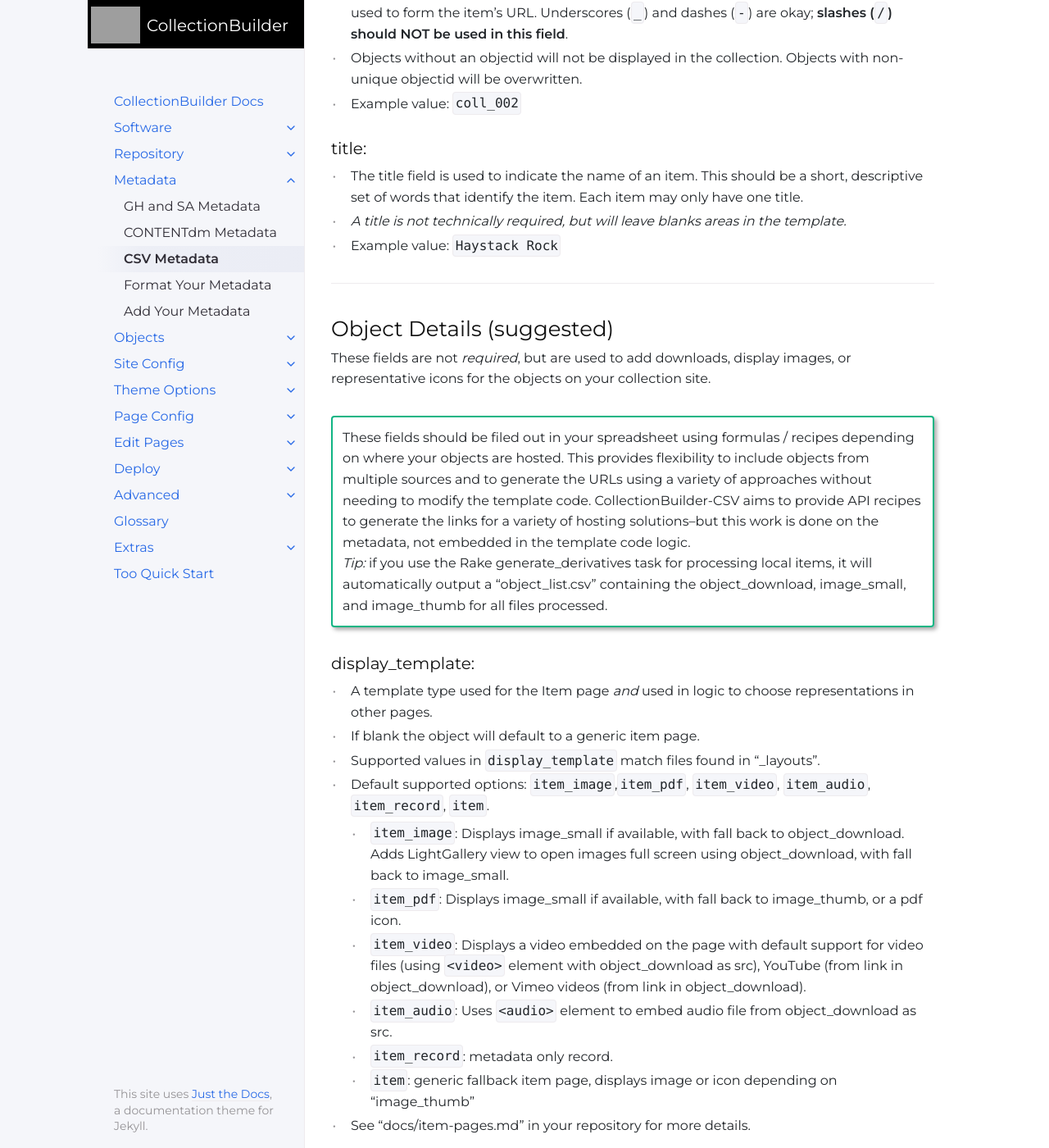
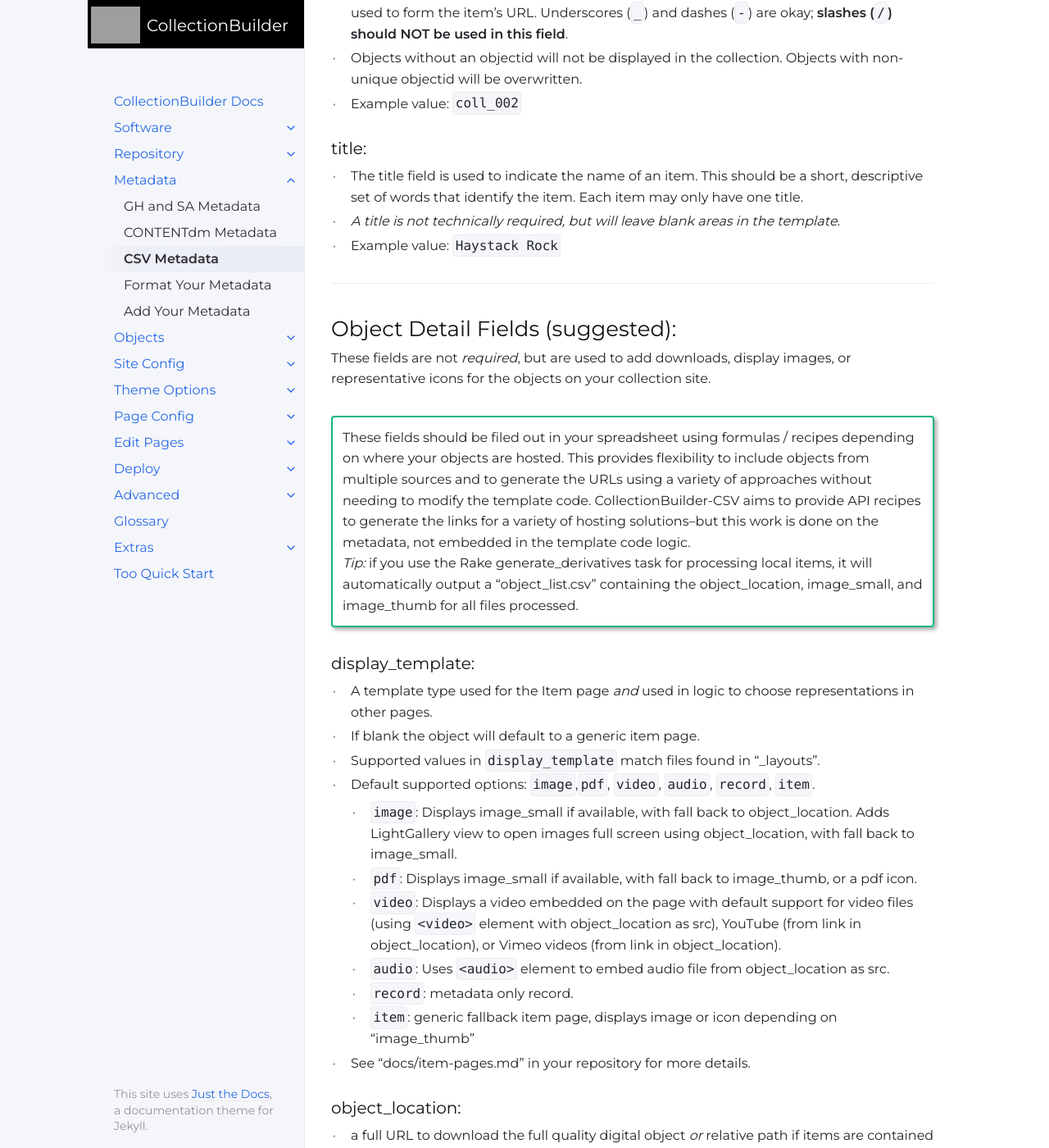
Before and after one commit to CollectionBuilder/cb-docs, a Jekyll site: the page built from docs/metadata/csv_metadata.md, in a window 1280 px wide and 1400 px high, scrolled down 736 px. Shown: the whole window at 82% size. Built offline with Jekyll 4.4.1, drawn with Linux system fonts in a browser that asks for light colours; some of the changed text lies outside the part shown.

Commit message:
some csv updates

```diff
--- a/docs/metadata/csv_metadata.md
+++ b/docs/metadata/csv_metadata.md
@@ -31,12 +31,12 @@ Just ensure that you create the required fields following the conventions descri
 ### title:
 
 - The title field is used to indicate the name of an item. This should be a short, descriptive set of words that identify the item. Each item may only have one title.
-- *A title is not technically required, but will leave blanks areas in the template.*
+- *A title is not technically required, but will leave blank areas in the template.*
 - Example value: `Haystack Rock`
 
 ------------
 
-## Object Details (suggested)
+## Object Detail Fields (suggested):
 
 These fields are not *required*, but are used to add downloads, display images, or representative icons for the objects on your collection site.
 
@@ -44,26 +44,26 @@ These fields are not *required*, but are used to add downloads, display images,
 These fields should be filed out in your spreadsheet using formulas / recipes depending on where your objects are hosted.
 This provides flexibility to include objects from multiple sources and to generate the URLs using a variety of approaches without needing to modify the template code.
 CollectionBuilder-CSV aims to provide API recipes to generate the links for a variety of hosting solutions--but this work is done on the metadata, not embedded in the template code logic.<br>
-*Tip:* if you use the Rake generate_derivatives task for processing local items, it will automatically output a "object_list.csv" containing the object_download, image_small, and image_thumb for all files processed.
+*Tip:* if you use the Rake generate_derivatives task for processing local items, it will automatically output a "object_list.csv" containing the object_location, image_small, and image_thumb for all files processed.
 
 ### display_template:
 
 - A template type used for the Item page *and* used in logic to choose representations in other pages.
 - If blank the object will default to a generic item page.
 - Supported values in `display_template` match files found in "_layouts".
-- Default supported options: `item_image`,`item_pdf`, `item_video`, `item_audio`, `item_record`, `item`.
-    - `item_image`: Displays image_small if available, with fall back to object_download. Adds LightGallery view to open images full screen using object_download, with fall back to image_small.
-    - `item_pdf`: Displays image_small if available, with fall back to image_thumb, or a pdf icon.
-    - `item_video`: Displays a video embedded on the page with default support for video files (using `<video>` element with object_download as src), YouTube (from link in object_download), or Vimeo videos (from link in object_download).
-    - `item_audio`: Uses `<audio>` element to embed audio file from object_download as src.
-    - `item_record`: metadata only record.
+- Default supported options: `image`,`pdf`, `video`, `audio`, `record`, `item`.
+    - `image`: Displays image_small if available, with fall back to object_location. Adds LightGallery view to open images full screen using object_location, with fall back to image_small.
+    - `pdf`: Displays image_small if available, with fall back to image_thumb, or a pdf icon.
+    - `video`: Displays a video embedded on the page with default support for video files (using `<video>` element with object_location as src), YouTube (from link in object_location), or Vimeo videos (from link in object_location).
+    - `audio`: Uses `<audio>` element to embed audio file from object_location as src.
+    - `record`: metadata only record.
     - `item`: generic fallback item page, displays image or icon depending on "image_thumb"
 - See "docs/item-pages.md" in your repository for more details.
 
-### object_download:
+### object_location:
 
 - a full URL to download the full quality digital object *or* relative path if items are contained with in the project.
-- Most objects will have an `object_download` value, the link where the digital file can be downloaded or accessed in a different platform.
+- Most objects will have an `object_location` value, the link where the digital file can be downloaded or accessed in a different platform.
 - If this field is blank, the item will become a metadata only record.
 - Example value for object in project: `/objects/demo_002.pdf`
 - Example value for external object: `https://digital.lib.uidaho.edu/digital/iiif/expforsav/390/full/max/0/default.jpg`
@@ -83,8 +83,8 @@ Do not include the `baseurl` value that you set in "_config.yml", since this wil
 - If this field is blank, the item will be represented by a icon based on it's `display_template` or `format` field.
 - As a general guideline, small images should be JPGs approximately 800x800 px max.
 - Example value for object in project: `/objects/small/demo_002_sm.jpg`
-- Example value for external object: `https://digital.lib.uidaho.edu/digital/iiif/expforsav/390/full/pct:20/0/default.jpg`
-- Example value for YouTube object: `https://img.youtube.com/vi/CVXQ3X6Q8oU/mqdefault.jpg`
+- Example value for external object: `https://digital.lib.uidaho.edu/digital/iiif/expforsav/390/full/pct:40/0/default.jpg`
+- Example value for YouTube object: `https://img.youtube.com/vi/CVXQ3X6Q8oU/hqdefault.jpg`
 
 ### image_thumb:
 
@@ -93,8 +93,8 @@ Do not include the `baseurl` value that you set in "_config.yml", since this wil
 - If this field is blank, the template will use a icon to represent the object based on it's `display_template` or `format` field.
 - As a general guideline, thumb images should be JPGs approximately 400x400 px max.
 - Example value for object in project: `/objects/thumbs/demo_002_th.jpg`
-- Example value for external object: `https://digital.lib.uidaho.edu/utils/getthumbnail/collection/expforsav/id/390`
-- Example value for YouTube object: `https://img.youtube.com/vi/CVXQ3X6Q8oU/default.jpg`
+- Example value for external object: `https://digital.lib.uidaho.edu/digital/iiif/expforsav/390/full/pct:20/0/default.jpg`
+- Example value for YouTube object: `https://img.youtube.com/vi/CVXQ3X6Q8oU/mqdefault.jpg`
 
 ### format:
 
```
Also changed, not shown: docs/objects/csv-objects.md (+8 -8 lines).
